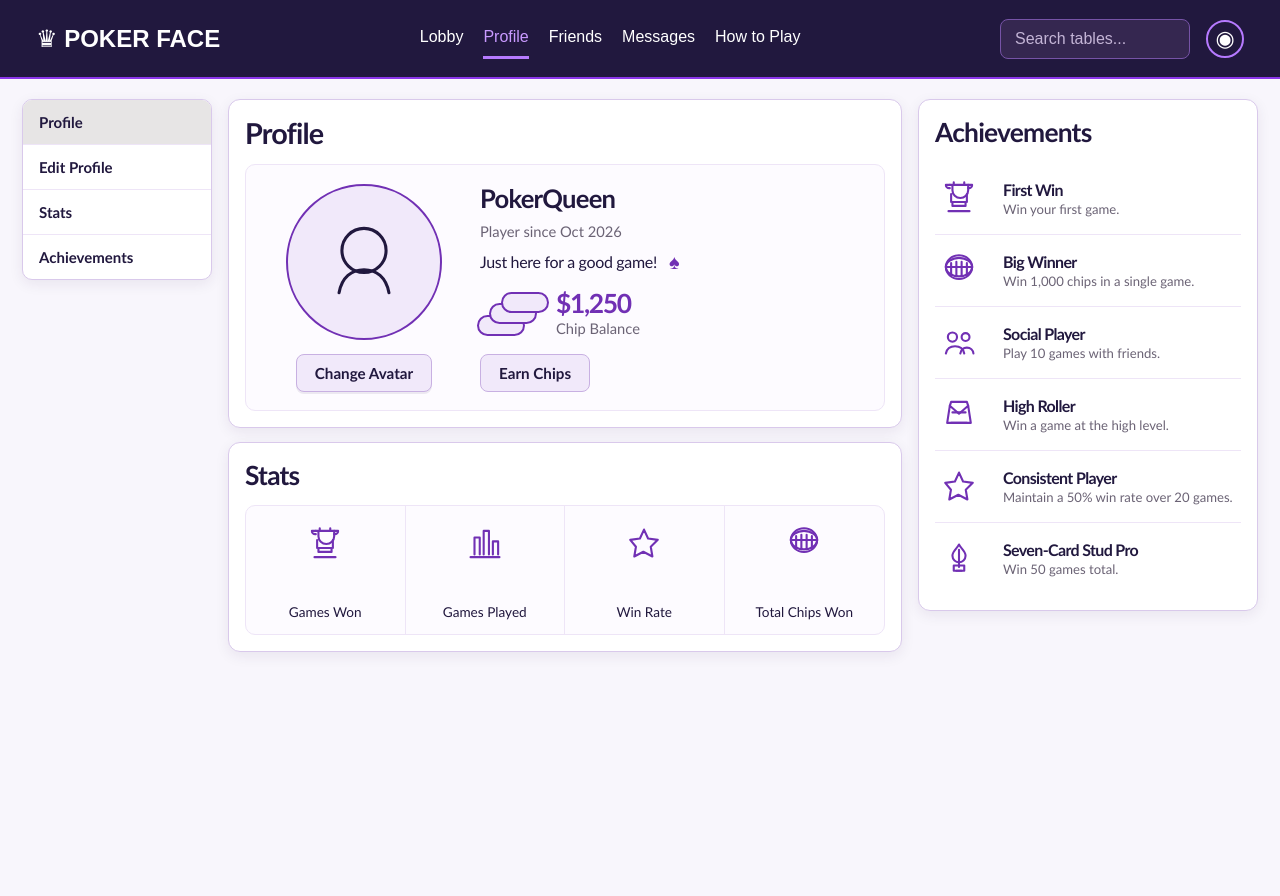
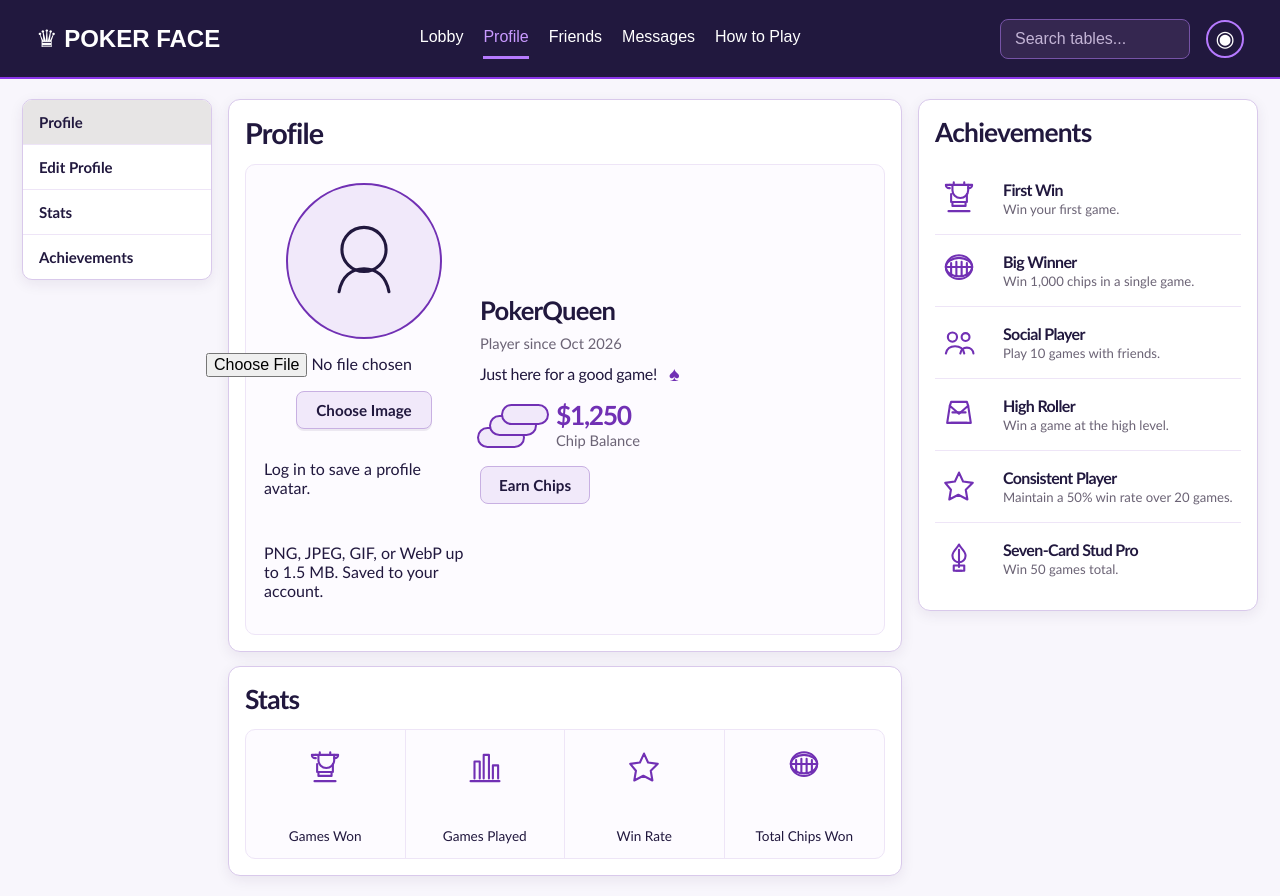
Before and after one commit to DavidSchool123/CS482-Software-Engineering-Team, a React (Vite) app in the folder frontend/: page /profile in a window 1280 px wide. Before the commit the page ends 800 px from the top, so only its background shows below. Built offline with nearby package versions, Linux system fonts and the light colour scheme; no server answers.

Commit message:
Update Profile.jsx
load ans save avatar profile from API

```diff
--- a/frontend/src/pages/Profile.jsx
+++ b/frontend/src/pages/Profile.jsx
@@ -1,4 +1,4 @@
-import { useState } from 'react';
+import { useEffect, useRef, useState } from 'react';
 import { Link, useLocation } from 'react-router-dom';
 import './Profile.css';
 
@@ -48,6 +48,9 @@ const achievements = [
     text: 'Win 50 games total.',
   },
 ];
+
+const API_URL = import.meta.env.VITE_API_URL || 'http://localhost:5000';
+const USER_ID_KEY = 'pokerFaceUserId';
 
 function StatIcon({ type }) {
   const commonProps = {
@@ -150,6 +153,118 @@ function ProfileSidebar({ pathname }) {
 
 function Profile() {
   const location = useLocation();
+  const avatarInputRef = useRef(null);
+  const [userId] = useState(() => localStorage.getItem(USER_ID_KEY) || '');
+  const [avatar, setAvatar] = useState('');
+  const [avatarMessage, setAvatarMessage] = useState(() =>
+    userId ? '' : 'Log in to save a profile avatar.',
+  );
+
+  useEffect(() => {
+    if (!userId) {
+      return undefined;
+    }
+
+    const controller = new AbortController();
+
+    async function loadAvatar() {
+      try {
+        const response = await fetch(
+          `${API_URL}/api/users/${encodeURIComponent(userId)}`,
+          { signal: controller.signal },
+        );
+        const data = await response.json();
+
+        if (!response.ok) {
+          throw new Error(data.message || 'Could not load your profile avatar.');
+        }
+
+        setAvatar(data.avatar || '');
+      } catch (error) {
+        if (error.name !== 'AbortError') {
+          setAvatarMessage(error.message);
+        }
+      }
+    }
+
+    loadAvatar();
+    return () => controller.abort();
+  }, [userId]);
+
+  async function saveAvatar(dataUrl) {
+    if (!userId) {
+      setAvatarMessage('Log in to save a profile avatar.');
+      return;
+    }
+
+    const response = await fetch(
+      `${API_URL}/api/users/${encodeURIComponent(userId)}/avatar`,
+      {
+        method: 'PUT',
+        headers: { 'Content-Type': 'application/json' },
+        body: JSON.stringify({ avatar: dataUrl }),
+      },
+    );
+    const data = await response.json();
+
+    if (!response.ok) {
+      throw new Error(data.message || 'Could not save your profile avatar.');
+    }
+
+    setAvatar(data.avatar || '');
+    setAvatarMessage(data.message);
+  }
+
+  function handleAvatarChange(event) {
+    const file = event.target.files?.[0];
+    event.target.value = '';
+
+    if (!file) {
+      return;
+    }
+
+    if (
+      !['image/png', 'image/jpeg', 'image/gif', 'image/webp'].includes(
+        file.type,
+      )
+    ) {
+      setAvatarMessage('Choose a PNG, JPEG, GIF, or WebP image.');
+      return;
+    }
+
+    if (file.size > 1.5 * 1024 * 1024) {
+      setAvatarMessage('Choose an image smaller than 1.5 MB.');
+      return;
+    }
+
+    const reader = new FileReader();
+    reader.onload = async () => {
+      if (typeof reader.result !== 'string') {
+        setAvatarMessage('Could not read that image. Try another file.');
+        return;
+      }
+
+      try {
+        setAvatarMessage('Saving profile avatar...');
+        await saveAvatar(reader.result);
+      } catch (error) {
+        setAvatarMessage(error.message);
+      }
+    };
+    reader.onerror = () => {
+      setAvatarMessage('Could not read that image. Try another file.');
+    };
+    reader.readAsDataURL(file);
+  }
+
+  async function removeAvatar() {
+    try {
+      setAvatarMessage('Removing profile avatar...');
+      await saveAvatar('');
+    } catch (error) {
+      setAvatarMessage(error.message);
+    }
+  }
 
   return (
     <div className='profile-page'>
@@ -163,8 +278,16 @@ function Profile() {
             <div className='profile-avatar-box'>
               <div
                 className='profile-avatar-circle'
+                role='img'
                 aria-label='Profile avatar'
               >
+                {avatar ? (
+                  <img
+                    src={avatar}
+                    alt=''
+                    className='profile-avatar-image'
+                  />
+                ) : (
                   <svg
                     viewBox='0 0 100 100'
                     className='profile-avatar-svg'
@@ -173,10 +296,40 @@ function Profile() {
                     <circle cx='50' cy='38' r='23' />
                     <path d='M24 82c3-16 13-24 26-24s23 8 26 24' />
                   </svg>
+                )}
               </div>
-              <button type='button' className='profile-change-button'>
-                Change Avatar
+              <input
+                ref={avatarInputRef}
+                type='file'
+                accept='image/png,image/jpeg,image/gif,image/webp'
+                className='profile-avatar-input'
+                aria-label='Choose a profile avatar image'
+                onChange={handleAvatarChange}
+              />
+              <button
+                type='button'
+                className='profile-change-button'
+                onClick={() => avatarInputRef.current?.click()}
+              >
+                Choose Image
               </button>
+              {avatar && (
+                <button
+                  type='button'
+                  className='profile-remove-avatar-button'
+                  onClick={removeAvatar}
+                >
+                  Remove Image
+                </button>
+              )}
+              {avatarMessage && (
+                <p className='profile-avatar-message' role='status'>
+                  {avatarMessage}
+                </p>
+              )}
+              <p className='profile-avatar-hint'>
+                PNG, JPEG, GIF, or WebP up to 1.5 MB. Saved to your account.
+              </p>
             </div>
 
             <div className='profile-overview'>
```
Lines whose indentation alone changed are shown as unchanged.
